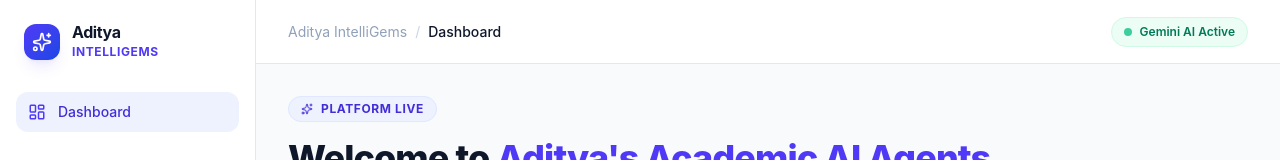
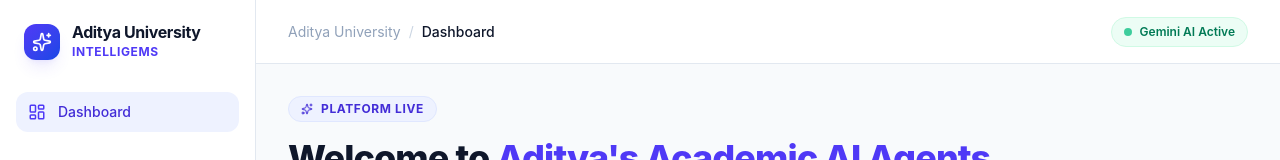
Before and after one commit to provcac-droid/Aditya-Intelligents, a React (Vite) app: page / in a window 1280 px wide. Shown: the top 160 px of the page. Built offline with nearby package versions, Linux system fonts and the light colour scheme; no server answers.

Commit message:
feat: Update application branding to "Aditya University"
Reflects the primary institution name across the platform's UI elements, including the header and navigation bar. This change aligns the application's visual identity with the overarching brand.

```diff
--- a/src/App.tsx
+++ b/src/App.tsx
@@ -42,7 +42,7 @@ export default function App() {
       <main className="flex-1 flex flex-col overflow-hidden">
         <header className="h-16 bg-white border-b border-slate-200 flex items-center justify-between px-8 shrink-0">
           <div className="flex items-center gap-2 text-sm text-slate-500">
-            <span className="text-slate-400">Aditya IntelliGems</span>
+            <span className="text-slate-400">Aditya University</span>
             <span className="text-slate-300">/</span>
             <span className="text-slate-900 font-medium capitalize">
               {activeNavId === 'dashboard' ? 'Dashboard' : activeGem?.title || 'Gem Interface'}
--- a/src/components/Navbar.tsx
+++ b/src/components/Navbar.tsx
@@ -17,7 +17,7 @@ export const Navbar: React.FC<NavbarProps> = ({ activeGemId, onSelectGem }) => {
             <Sparkles size={20} className="text-white" />
           </div>
           <div className="flex flex-col">
-            <span className="font-bold text-slate-900 text-base tracking-tight leading-none">Aditya</span>
+            <span className="font-bold text-slate-900 text-base tracking-tight leading-none">Aditya University</span>
             <span className="text-indigo-600 text-xs font-bold tracking-wider uppercase mt-1">Intelligems</span>
           </div>
         </div>
```
